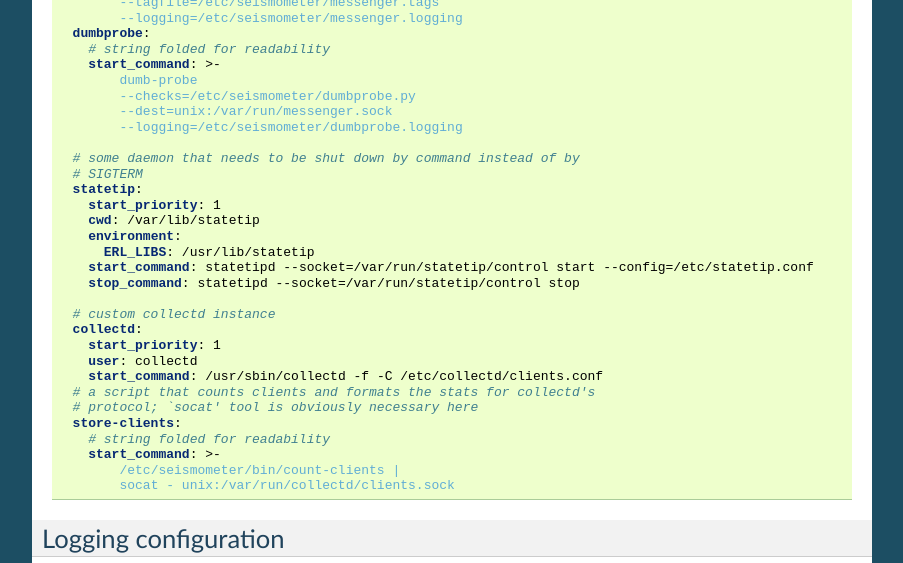
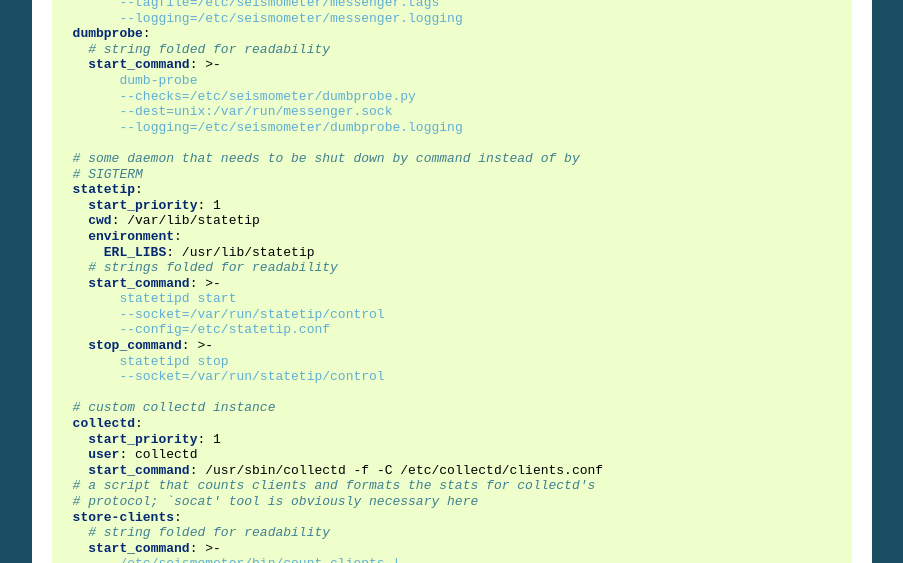
Before and after one commit to dozzie/seismometer-toolbox, a Sphinx documentation site: the page built from doc/manpages/daemonshepherd.rst, in a window 1280 px wide and 900 px high, scrolled down 3100 px, cut to the strip 0-563 px from the top of the window. Shown: the whole strip, without its empty margins (198-1101 px from the left). Built offline with Sphinx 7.4.7, drawn with Linux system fonts in a browser that asks for light colours.

Commit message:
Folded commands for statetip in daemonshepherd man page.

```diff
--- a/doc/manpages/daemonshepherd.rst
+++ b/doc/manpages/daemonshepherd.rst
@@ -225,8 +225,14 @@ monitoring data (``dumb-probe``), pass messages to another server
        cwd: /var/lib/statetip
        environment:
          ERL_LIBS: /usr/lib/statetip
-       start_command: statetipd --socket=/var/run/statetip/control start --config=/etc/statetip.conf
-       stop_command: statetipd --socket=/var/run/statetip/control stop
+       # strings folded for readability
+       start_command: >-
+           statetipd start
+           --socket=/var/run/statetip/control
+           --config=/etc/statetip.conf
+       stop_command: >-
+           statetipd stop
+           --socket=/var/run/statetip/control
 
      # custom collectd instance
      collectd:
```
